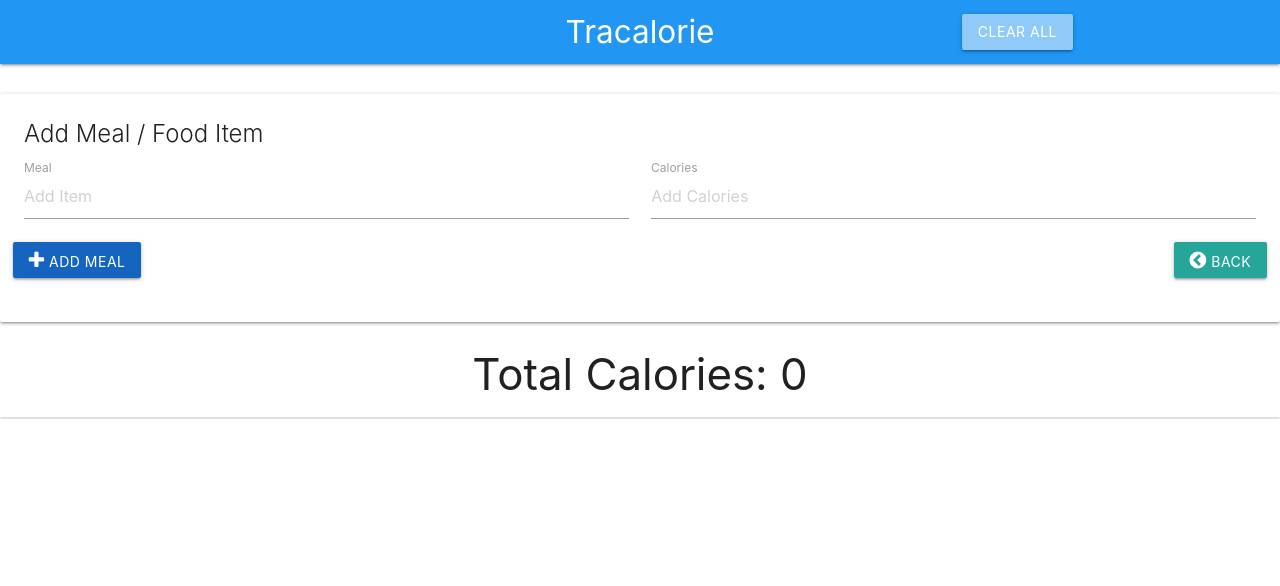
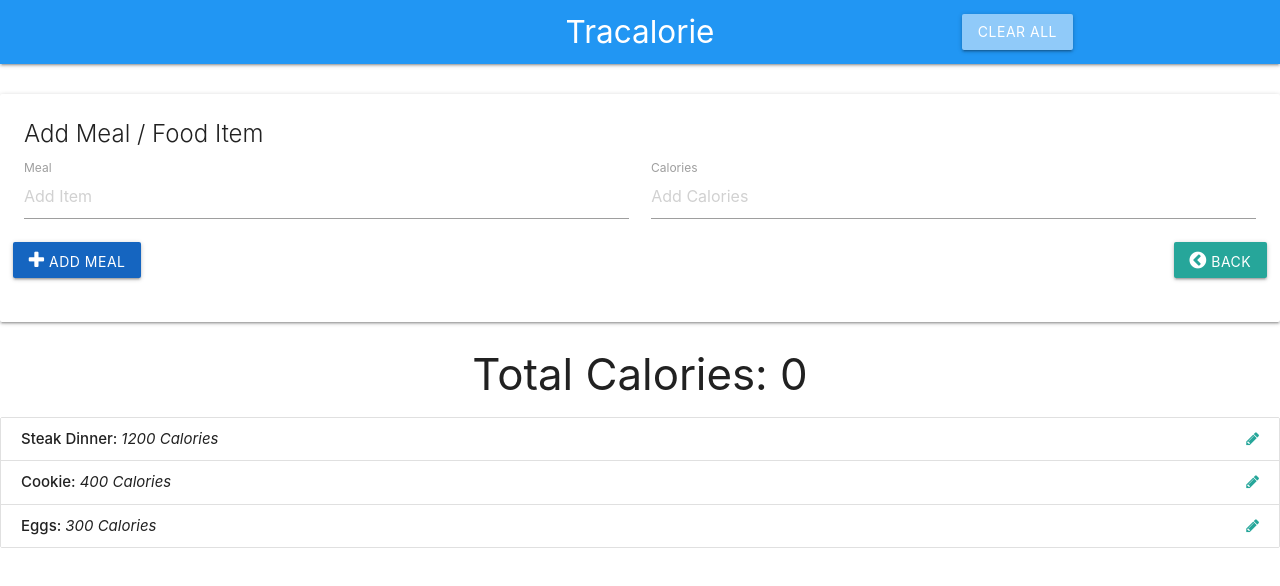
Before and after one commit to kholub1989/tracalorie, a plain HTML site: page index.html in a window 1280 px wide. Drawn offline with nearby package versions, Linux system fonts and the light colour scheme.

Commit message:
Get and Populate Items

```diff
--- a/app.js
+++ b/app.js
@@ -34,6 +34,9 @@ const ItemCtrl = (function(){
 
   // Public methods
   return {
+    getItems: function() {
+      return data.items;
+    },
     logData: function() {
       return data;
     }
@@ -42,21 +45,41 @@ const ItemCtrl = (function(){
 
 // UI Controller
 const UICtrl = (function(){
+  const UISelectors = {
+    itemLisr: '#item-list'
+  }
   // Public methods
   return {
+    populateItemList: function(items) {
+      let html = '';
 
+      items.forEach(function(item){
+        html += `
+        <li class="collection-item" id="item-${item.id}">
+        <strong>${item.name}: </strong> <em>${item.calories} Calories</em>
+        <a href="#" class="secondary-content">
+          <i class="edit-item fa fa-pencil"></i>
+        </a>
+        `;
+      });
+
+      // Insert list Items
+      document.querySelector(UISelectors.itemLisr).innerHTML = html;
+    }
   }
 })();
 
 // App Controller
-
 const App = (function(ItemCtrl, UICtrl){
 
   // Public methods
   return {
     init: function() {
-      console.log('Initializing App...');
+      // Fetch Items from Data structure
+      const items = ItemCtrl.getItems();
 
+      // Populate list with items
+      UICtrl.populateItemList(items);
     }
   }
 })(ItemCtrl, UICtrl);
```
Also changed, not shown: index.html (+3 -3 lines).
